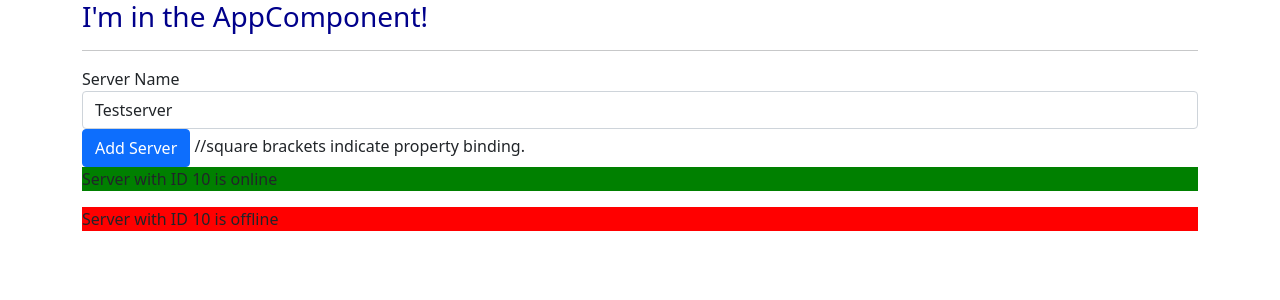
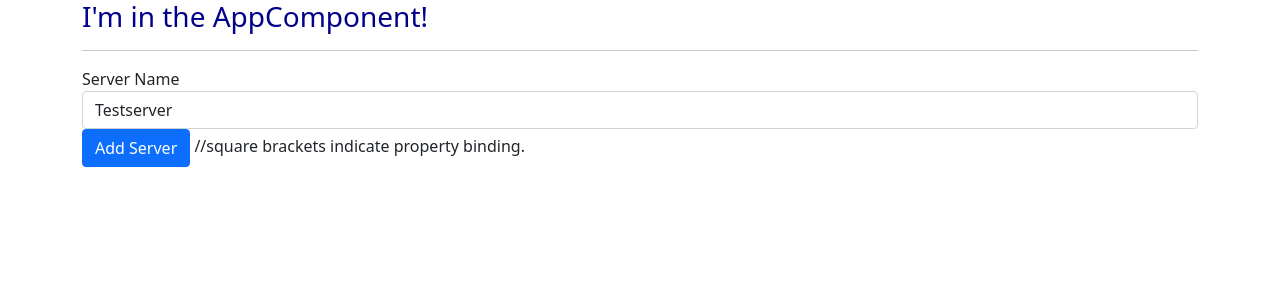
Before and after one commit to VincentGichohi/Angular-Demo, an Angular app: page / in a window 1280 px wide. Shown: the top 300 px of the page. Built offline with nearby package versions, Linux system fonts and the light colour scheme.

Commit message:
modify the component to automate servers

```diff
--- a/src/app/servers/servers.component.html
+++ b/src/app/servers/servers.component.html
@@ -6,5 +6,4 @@
 <!-- <p [innerText]="allowNewServer"></p> -->
 <!-- <p>{{ serverCreationStatus }}</p> -->
 <p *ngIf="serverCreated">Server was created, server name was {{ serverName }}</p>
-<app-server></app-server>
-<app-server></app-server>
+<app-server *ngFor="let server of servers"></app-server>
```
